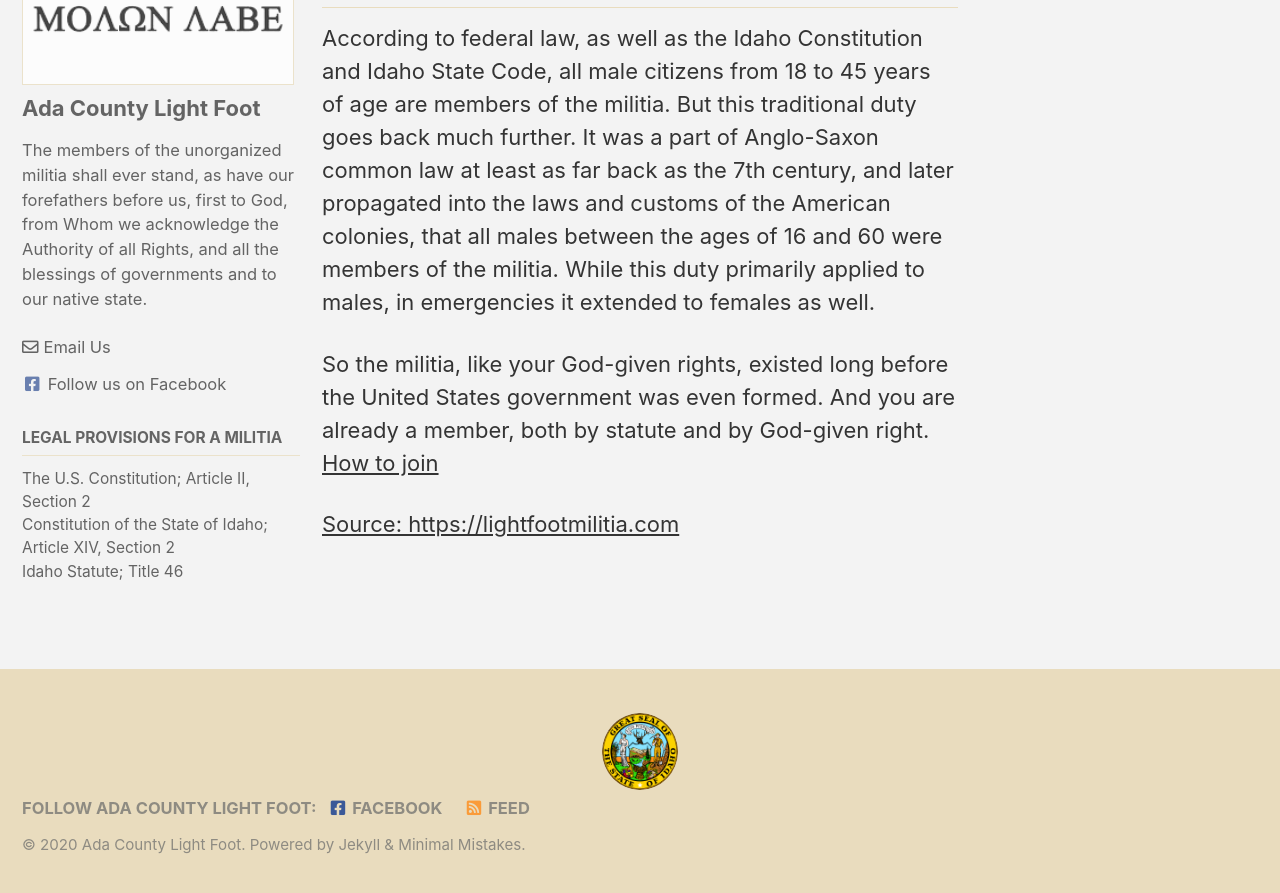
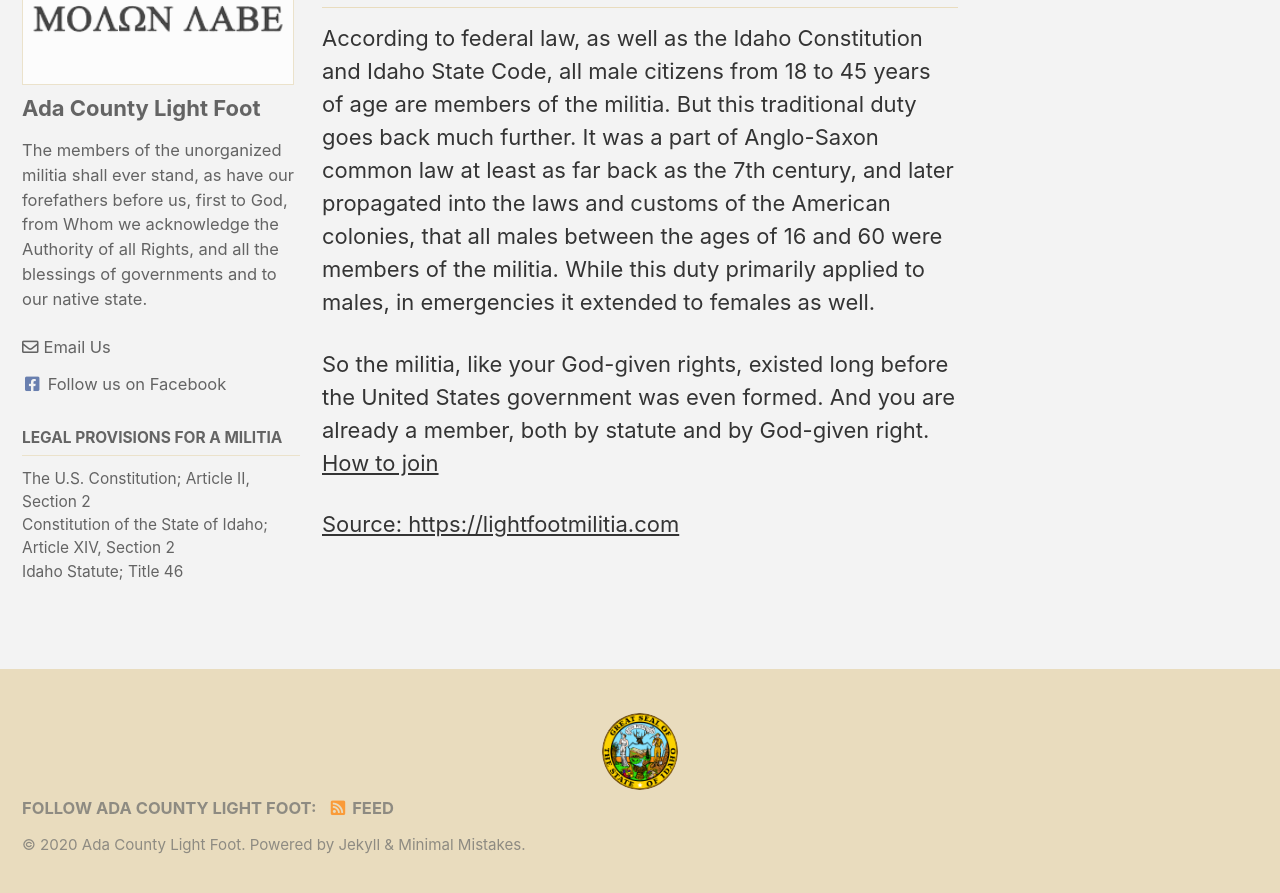
Before and after one commit to adacountymilitia/website, a Jekyll site: the page built from _pages/index.md, in a window 1280 px wide and 900 px high, scrolled down 1703 px. Shown: the top 893 px of the window. Built offline with Jekyll 4.4.1, drawn with Linux system fonts in a browser that asks for light colours; cached includes are drawn as plain includes; the list of posts is cut into pages by our own code.

Commit message:
rm dat fb

```diff
--- a/_config.yml
+++ b/_config.yml
@@ -21,7 +21,7 @@ title_separator          : "-"
 subtitle                 : "1st Battalion, 43rd Field Force, United States Militia"
 name                     : "Ada County Light Foot"
 description              : "1st Battalion, 43rd Field Force, United States Militia"
-url                      : "https://rfair404.github.io/adacountylightfoot.github.io" # the base hostname & protocol for your site e.g. "https://mmistakes.github.io"
+url                      : "https://adalightfoot.org" # the base hostname & protocol for your site e.g. "https://mmistakes.github.io"
 baseurl                  : # the subpath of your site, e.g. "/blog"
 repository               : # GitHub username/repo-name e.g. "mmistakes/minimal-mistakes"
 teaser                   : # path of fallback teaser image, e.g. "/assets/images/500x300.png"
@@ -110,23 +110,23 @@ footer:
   seal: /assets/images/seal-idaho.png
   seal_alt: "Great Seal of the State of Idaho"
   links:
-    - label: "Twitter"
-      icon: "fab fa-fw fa-twitter-square"
+    # - label: "Twitter"
+    #   icon: "fab fa-fw fa-twitter-square"
       # url:
-    - label: "Facebook"
-      icon: "fab fa-fw fa-facebook-square"
-      url: https://www.facebook.com/adacountylightfootmilitia
-    - label: "GitHub"
-      icon: "fab fa-fw fa-github"
+    # - label: "Facebook"
+      # icon: "fab fa-fw fa-facebook-square"
+      # url: https://www.facebook.com/adacountylightfootmilitia
+    # - label: "GitHub"
+    #   icon: "fab fa-fw fa-github"
       # url:
-    - label: "GitLab"
-      icon: "fab fa-fw fa-gitlab"
+    # - label: "GitLab"
+    #   icon: "fab fa-fw fa-gitlab"
       # url:
-    - label: "Bitbucket"
-      icon: "fab fa-fw fa-bitbucket"
+    # - label: "Bitbucket"
+    #   icon: "fab fa-fw fa-bitbucket"
       # url:
-    - label: "Instagram"
-      icon: "fab fa-fw fa-instagram"
+    # - label: "Instagram"
+    #   icon: "fab fa-fw fa-instagram"
       # url:
 
 
```
